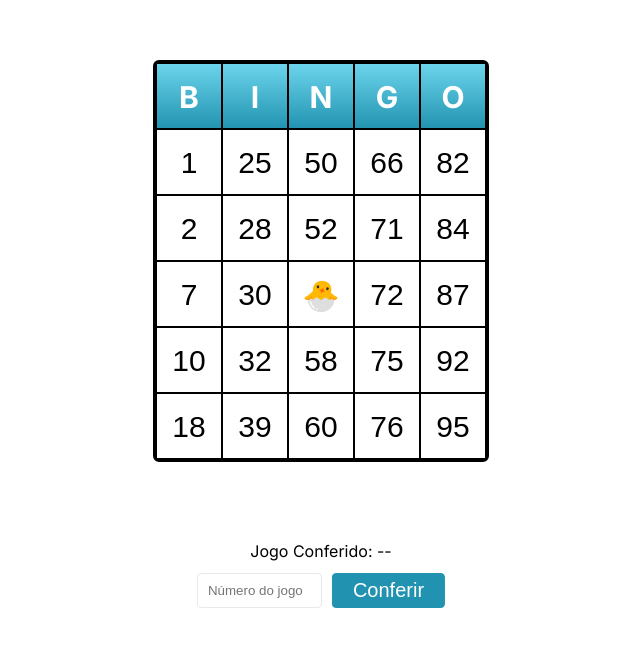
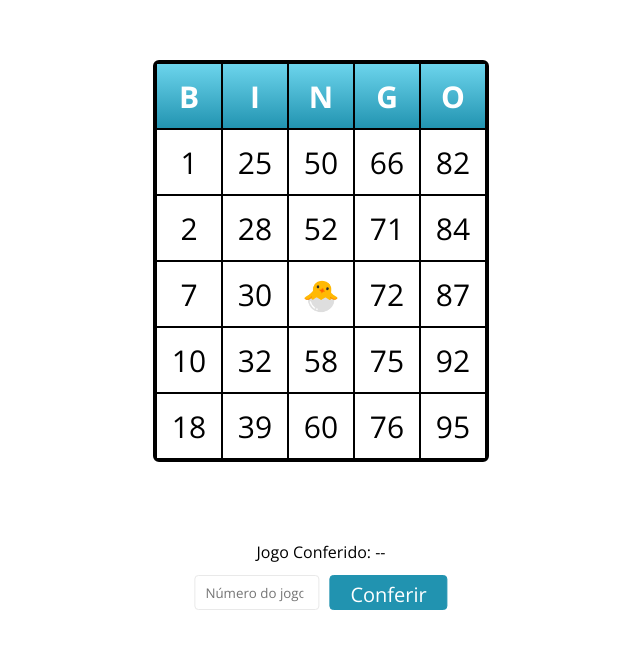
Before and after one commit to Davidlblanco/bingo, a Next.js app: page / in a window 1280 px wide. Shown: the part 139-788 px from the top of the page, without its empty margins (319-959 px from the left). Built offline with nearby package versions, Linux system fonts and the light colour scheme.

Commit message:
open sans / loading button

```diff
--- a/src/app/globals.css
+++ b/src/app/globals.css
@@ -72,8 +72,14 @@
     --card-border-rgb: 200, 200, 200;
   }
 } */
+@import url(http://fonts.googleapis.com/css?family=Open+Sans:300italic,400italic,700italic,300,400,700);
+
+body {
+    font-family: "Open Sans", sans-serif;
+}
 
 * {
+  font-family: "Open Sans", sans-serif;
   box-sizing: border-box;
   padding: 0;
   margin: 0;
--- a/src/app/page.module.css
+++ b/src/app/page.module.css
@@ -1,4 +1,6 @@
+
 .fullTable,.fullTableTitle{
+
   display: flex;
   justify-content: center;
 }
@@ -89,3 +91,26 @@
   margin: 0 10px 0 0;
   padding:0 0px 0 10px;
 }
+
+.spinner{
+  font-size: 0;
+}
+.spinner{
+  width: 15px;
+  height: 15px;
+  border: 3px solid #FFF;
+  border-bottom-color: transparent;
+  border-radius: 50%;
+  display: inline-block;
+  box-sizing: border-box;
+  animation: rotation 1s linear infinite;
+}
+
+  @keyframes rotation {
+  0% {
+      transform: rotate(0deg);
+  }
+  100% {
+      transform: rotate(360deg);
+  }
+  }
--- a/src/app/page.tsx
+++ b/src/app/page.tsx
@@ -7,7 +7,7 @@ export default function Home() {
   const [numbers, setNumbers] = useState<number[][]>([]);
   const [gameNumber, setGameNumber] = useState<number>();
   const [checkNumbers, setCheckNumbers] = useState<number[]>([]);
-
+  const [loadCheck, setLoadCheck] = useState(false);
   const [checkedId, setCheckedId] = useState<number>(0);
 
   const columns = [1, 21, 41, 61, 81];
@@ -39,11 +39,14 @@ export default function Home() {
     }
   };
   async function handleCheck() {
+    setLoadCheck(true);
     if (checkNumbers.length > 0) {
       setCheckNumbers([]);
       setCheckedId(0);
+      setLoadCheck(false);
       return;
     }
+
     const url = `/api${gameNumber ? '?id=' + gameNumber : ''}`;
     const res = await fetch(url)
       .then((res) => res.json())
@@ -53,6 +56,7 @@ export default function Home() {
     if (currentGame?.numbers) {
       setCheckedId(currentGame.id);
       setCheckNumbers(currentGame.numbers);
+      setLoadCheck(false);
     }
   }
   function handleSetGameNumber(e: React.ChangeEvent<HTMLInputElement>) {
@@ -63,7 +67,8 @@ export default function Home() {
     }
     setGameNumber(number);
   }
-
+  const checkButtonText =
+    checkNumbers.length > 0 ? 'Limpar conferidos' : 'Conferir';
   return (
     <div>
       <div className={styles.tableHolder}>
@@ -106,7 +111,13 @@ export default function Home() {
             placeholder="Número do jogo"
             onChange={handleSetGameNumber}
           />
-          <button onClick={handleCheck}> Conferir</button>
+          <button onClick={handleCheck} disabled={loadCheck}>
+            {loadCheck ? (
+              <span className={styles.spinner}></span>
+            ) : (
+              checkButtonText
+            )}
+          </button>
         </div>
       </div>
     </div>
```
